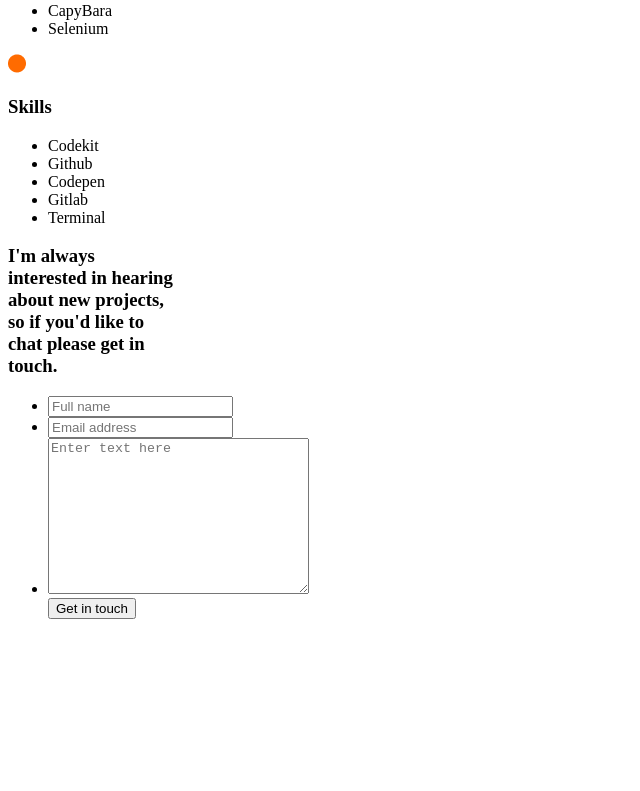
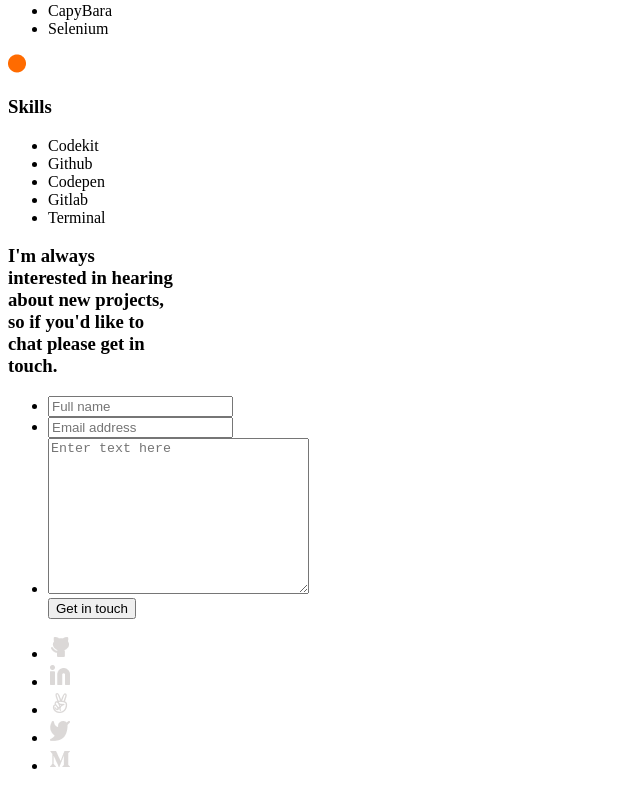
Before and after one commit to yaredtekle022/portfolio-mobile-version-finish, a website: page index.html in a window 1280 px wide. Shown: the part 2617-3408 px from the top of the page, without its empty margins (0-640 px from the left). Before the commit the page ends 3252 px from the top, so only its background shows below. Drawn offline with Linux system fonts and the light colour scheme.

Commit message:
add footer section

```diff
--- a/index.html
+++ b/index.html
@@ -302,10 +302,35 @@
 
         </form>
       </section>
-
-
-
-
+      <div class="social2">
+        <ul class="list">
+          <li>
+            <a class="social2-item" href="#">
+              <img src="images/Github.png" alt="github">
+            </a>
+          </li>
+          <li>
+            <a class="social2-item" href="#">
+              <img src="images/Link.png" alt="link"> </a>
+            </a>
+          </li>
+          <li>
+            <a class="social2-item" href="#">
+              <img src="images/Angelist.png" alt="Angelist"> </a>
+            </a>
+          </li>
+          <li>
+            <a class="social2item" href="#">
+              <img src="images/Twitter.png" alt="twitter"> </a>
+            </a>
+          </li>
+          <li>
+            <a class="social2item" href="#">
+              <img src="images/Medium.png" alt="medium"> </a>
+            </a>
+          </li>
+        </ul>
+      </div>
 
   </body>
 </html>
```
